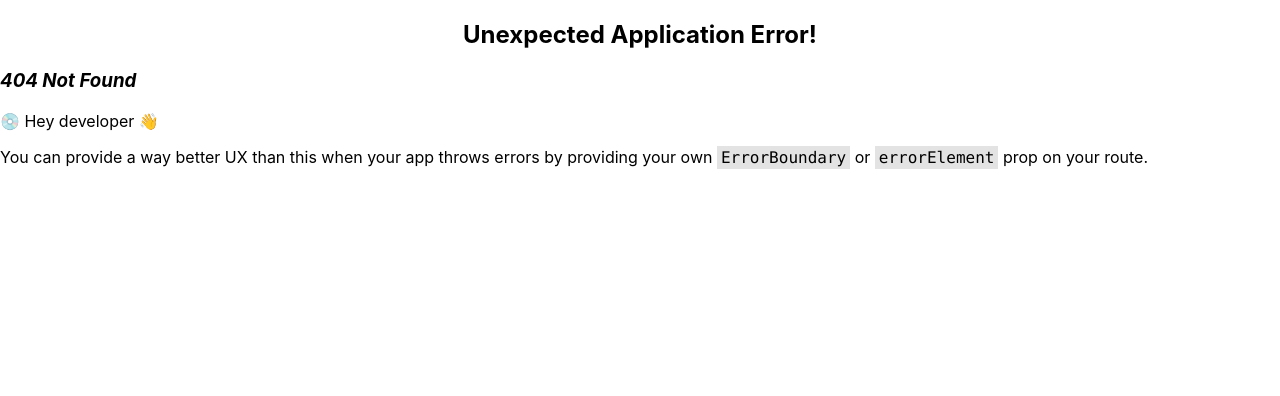
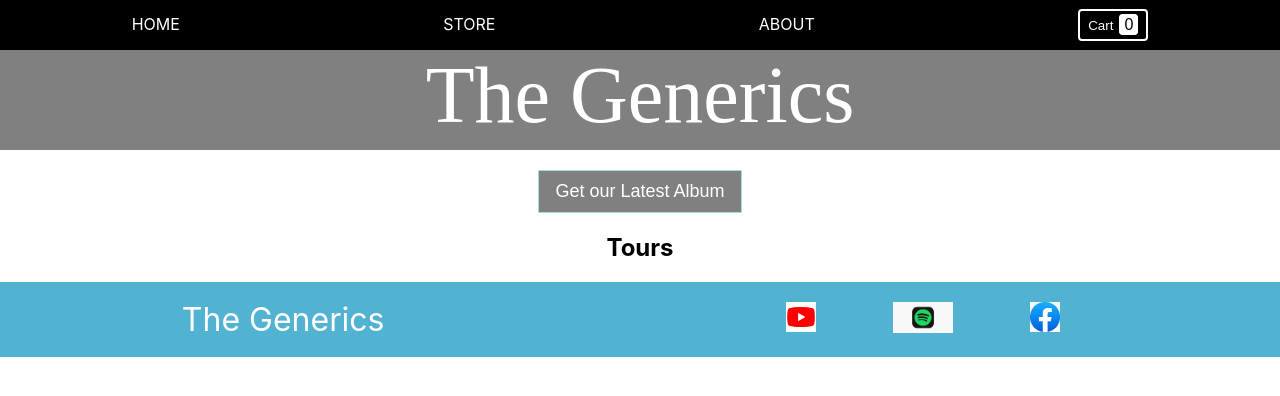
Before and after one commit to malla-lokesh/E-CommerceWebsite, a React (Create React App) app: page /home in a window 1280 px wide. Before the commit this address had no page. Shown: the top 396 px of the page. Built offline with nearby package versions, Linux system fonts and the light colour scheme.

Commit message:
Implemented Home page

```diff
--- a/src/App.js
+++ b/src/App.js
@@ -4,6 +4,7 @@ import About from './Pages/About';
 import { RouterProvider, createBrowserRouter } from 'react-router-dom';
 import MainNavigation from './Pages/MainNavigation';
 import Store from './Pages/Store/Store';
+import Home from './Pages/Home';
 
 const router = createBrowserRouter([
   {
@@ -11,8 +12,8 @@ const router = createBrowserRouter([
     element: <MainNavigation/>,
     children: [
       {
-        path: "/",
-        element: <Store/>
+        path: "/home",
+        element: <Home/>
       },
       {
         path: "/about",
--- a/src/Components/Header/Header.js
+++ b/src/Components/Header/Header.js
@@ -9,7 +9,7 @@ const Header = (props) => {
     return (
         <header>
             <div className='nav'>
-                <a href='/'>HOME</a>
+                <Link to='/home'>HOME</Link>
                 <Link to='/store'>STORE</Link>
                 <Link to='/about'>ABOUT</Link>
                 <button className='cart' onClick={props.onShow}>
--- /dev/null
+++ b/src/Pages/Home.css
@@ -0,0 +1,13 @@
+.latestAlbumButtonDiv {
+    text-align: center;
+    margin: 20px 20px;
+}
+
+.latestAlbumButton {
+    font-size: large;
+    padding: 10px 16px 10px 16px;
+    border: 1px solid lightblue;
+    background-color: gray;
+    color: white;
+    cursor: pointer;
+}
--- /dev/null
+++ b/src/Pages/Home.js
@@ -0,0 +1,18 @@
+import './Home.css';
+
+const Home = () => {
+    return (
+        <>
+            <div className='latestAlbumButtonDiv'>
+                <button className='latestAlbumButton'>
+                    Get our Latest Album
+                </button>
+            </div>
+            <h2>
+                Tours
+            </h2>
+        </>
+    )
+};
+
+export default Home;
```
